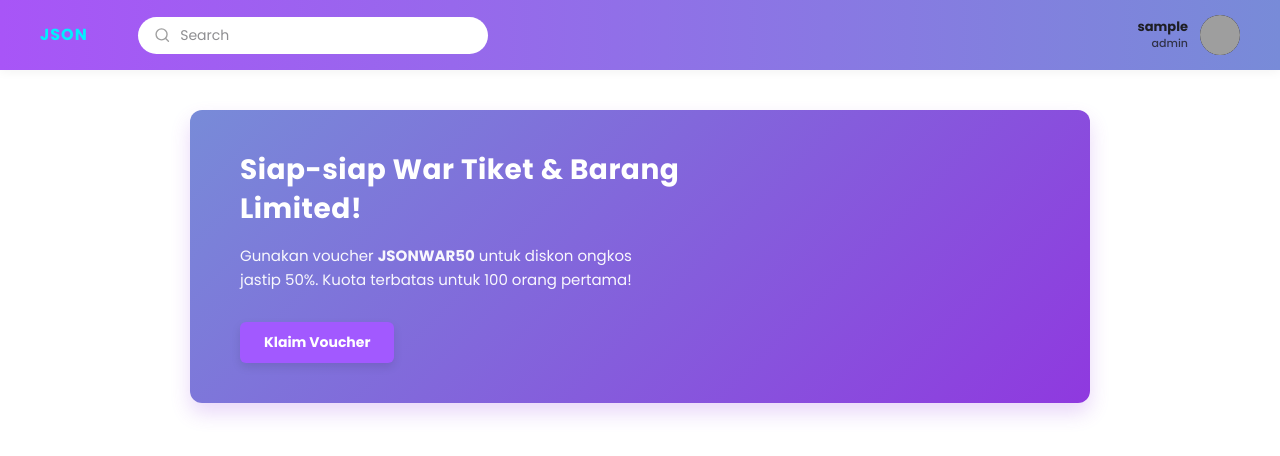
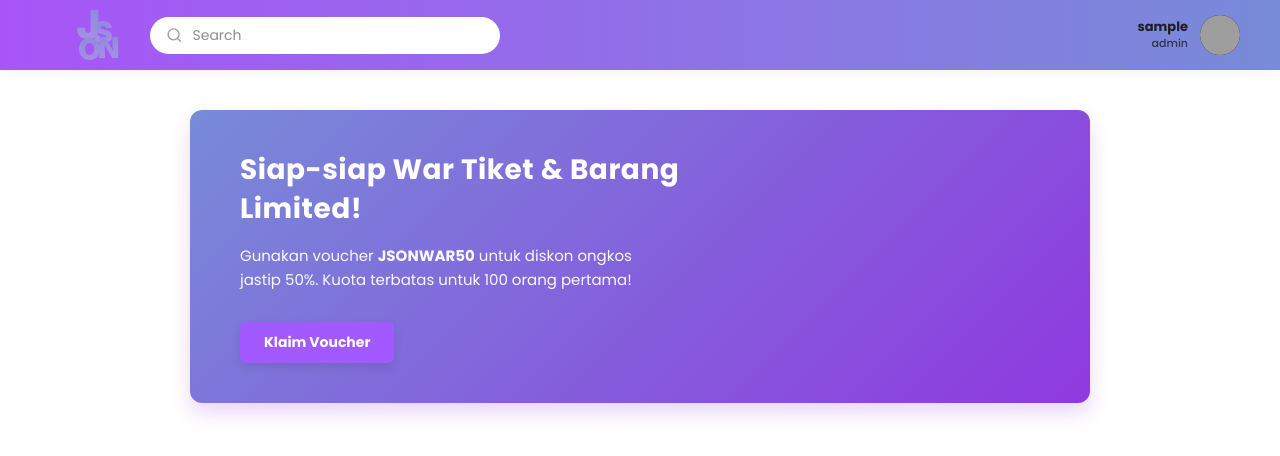
Before and after one commit to advprog-2026-B9-project/json-frontend, a Next.js app: page / in a window 1280 px wide. Shown: the top 456 px of the page. Built offline with nearby package versions, Linux system fonts and the light colour scheme; sample sign-in values are in the browser's storage; grey boxes are pictures that could not be loaded.

Commit message:
feat: create homescreen page

```diff
--- a/app/home.module.css
+++ b/app/home.module.css
@@ -21,11 +21,70 @@
     box-shadow: 0 2px 10px rgba(0, 0, 0, 0.05);
 }
 
-.logo {
-    fontSize: 22px;
+.logoWrapper {
+    position: relative;
+    width: 60px;
+    height: 50px;
+    display: flex;
+    align-items: center;
+    justify-content: center;
+}
+
+.logoScaled {
+    position: absolute;
+    transform: scale(0.1);
+    transform-origin: top left;
+    top: 3px;
+    left: 40px;
+}
+
+.bgText {
+    position: absolute;
+    font-family: 'Inter', sans-serif;
+    font-style: normal;
     font-weight: 900;
-    color: #00F0FF;
-    letter-spacing: 1px;
+    background: linear-gradient(180deg, #788BD8 0%, #BF8EEC 100%);
+    -webkit-background-clip: text;
+    -webkit-text-fill-color: transparent;
+    background-clip: text;
+    text-fill-color: transparent;
+    user-select: none;
+}
+
+.letterJ {
+    width: 357px;
+    height: 734px;
+    left: -35px;
+    top: -250px;
+    font-size: 400px;
+    line-height: 734px;
+}
+
+.letterS {
+    width: 323px;
+    height: 586px;
+    left: 130px;
+    top: -100px;
+    font-size: 300px;
+    line-height: 586px;
+}
+
+.letterO {
+    width: 386px;
+    height: 586px;
+    left: -20px;
+    top: 70px;
+    font-size: 300px;
+    line-height: 586px;
+}
+
+.letterN {
+    width: 351px;
+    height: 586px;
+    left: 180px;
+    top: 60px;
+    font-size: 280px;
+    line-height: 586px;
 }
 
 .searchWrapper {
--- a/app/page.tsx
+++ b/app/page.tsx
@@ -42,7 +42,14 @@ export default function HomePage() {
     return (
         <div className={styles.pageContainer}>
             <nav className={styles.navbar}>
-                <div className={styles.logo}>JSON</div>
+                <div className={styles.logoWrapper}>
+                    <div className={styles.logoScaled}>
+                        <div className={`${styles.bgText} ${styles.letterJ}`}>J</div>
+                        <div className={`${styles.bgText} ${styles.letterS}`}>S</div>
+                        <div className={`${styles.bgText} ${styles.letterO}`}>O</div>
+                        <div className={`${styles.bgText} ${styles.letterN}`}>N</div>
+                    </div>
+                </div>
 
                 <div className={styles.searchWrapper}>
                     <div className={styles.searchBar}>
```
